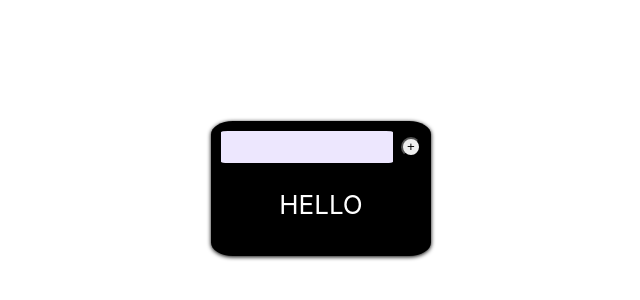
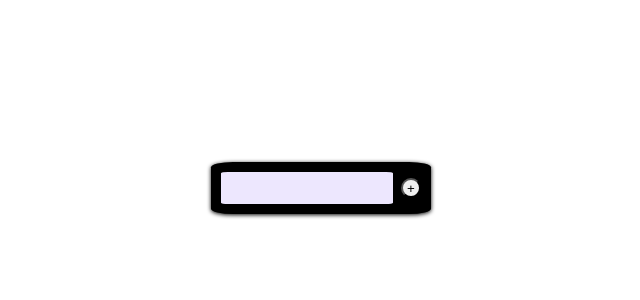
Before and after one commit to M-Java86/my-todo-list, a React (Create React App) app: page / in a window 1280 px wide. Shown: the part 212-512 px from the top of the page, without its empty margins (319-959 px from the left). Built offline with nearby package versions, Linux system fonts and the light colour scheme.

Commit message:
added item Objects to print out in list

```diff
--- a/src/List.js
+++ b/src/List.js
@@ -1,5 +1,11 @@
-function List () {
-    return <p>HELLO</p>;
+function List(props) {
+  return (
+    <div>
+      {props.itemList.map(itemObj => {
+       return <p>{itemObj.item}</p>;
+      })}
+    </div>
+  );
 }
 
 export default List;
```
